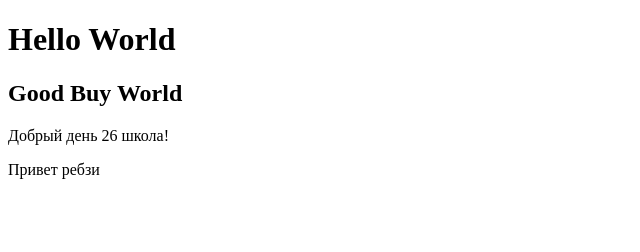
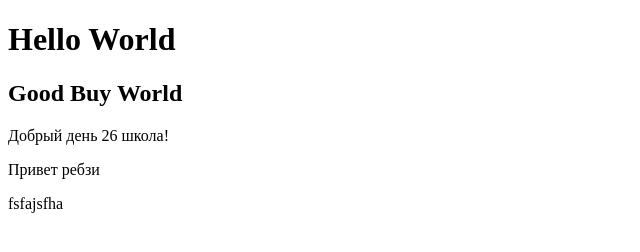
Before and after one commit to Jordano-Jovanovich/Adam_repository, a plain HTML site: page index.html in a window 1280 px wide. Shown: the full height of the page, 0-640 px from the left. Drawn offline with Linux system fonts and the light colour scheme.

Commit message:
Абзац

```diff
--- a/index.html
+++ b/index.html
@@ -11,5 +11,8 @@
     <h2>Good Buy World</h2>
     <p>Добрый день 26 школа!</p>
     <p>Привет ребзи</p>
+    <p>fsfajsfha
+
+    </p>
 </body>
 </html>
```
